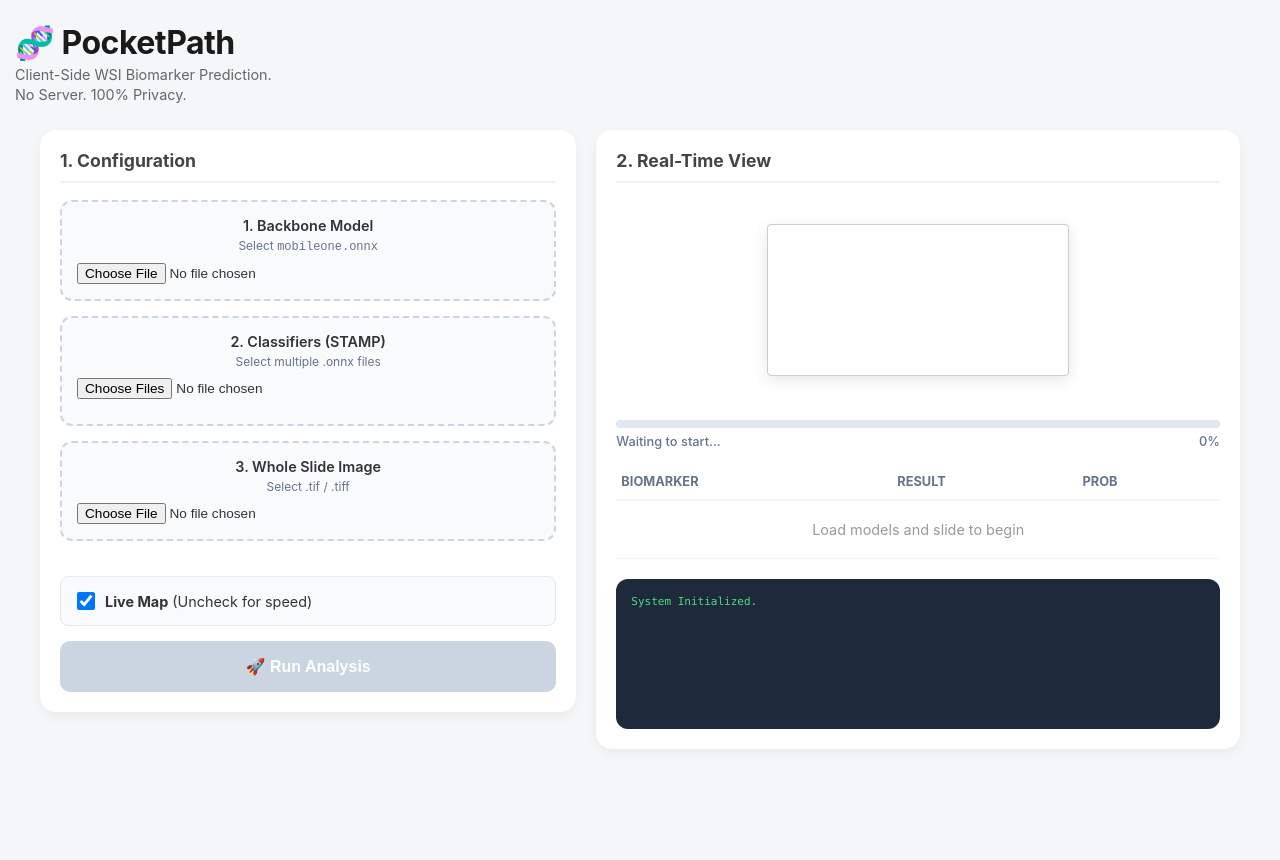
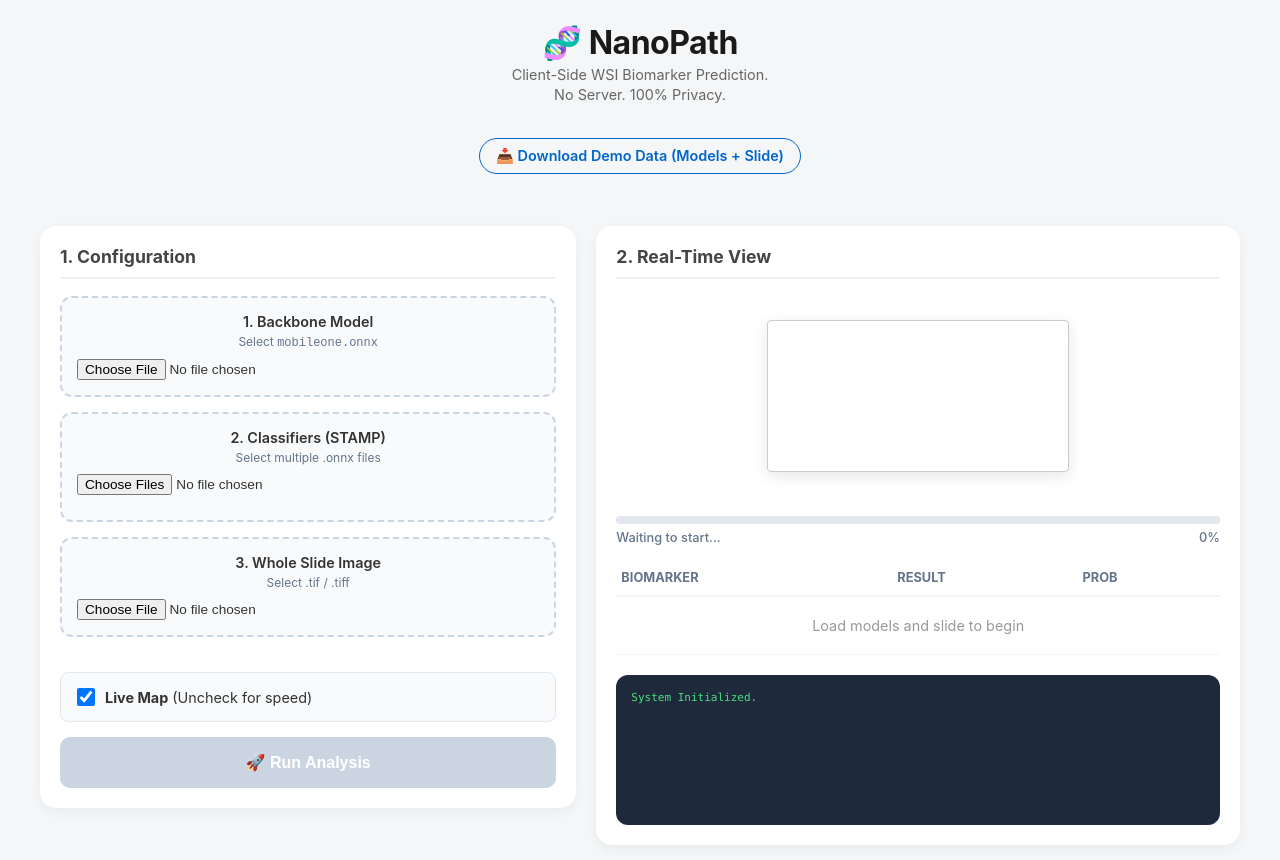
Before and after one commit to mooofna/NanoPath, a plain HTML site: page index.html in a window 1280 px wide. Before the commit the page ends 800 px from the top, so only its background shows below. Drawn offline with Linux system fonts and the light colour scheme.

Commit message:
Added demo data and cool style

```diff
--- a/index.html
+++ b/index.html
@@ -106,12 +106,48 @@
 
         #level-select { width: 100%; padding: 10px; border-radius: 8px; border: 1px solid #cbd5e1; background: white; font-size: 0.9rem; }
 
+        /* Download Link Style */
+        .download-btn {
+            display: inline-block;
+            margin-top: 0.5rem;
+            margin-bottom: 2rem; /* Space below the button */
+            color: var(--primary);
+            text-decoration: none;
+            font-weight: 600;
+            font-size: 0.9rem;
+            border: 1px solid var(--primary);
+            padding: 8px 16px;
+            border-radius: 20px; /* Rounded pill shape */
+            transition: all 0.2s ease;
+            background-color: transparent;
+        }
+
+        .download-btn:hover {
+            background-color: var(--primary);
+            color: white;
+            box-shadow: 0 2px 5px rgba(0, 102, 204, 0.2);
+            transform: translateY(-1px);
+        }
+
+        /* Center the header area container */
+        .header-container {
+            text-align: center;
+            margin-bottom: 20px;
+        }
     </style>
 </head>
 <body>
 
-    <h1>🧬 PocketPath</h1>
-    <p class="subtitle">Client-Side WSI Biomarker Prediction.<br>No Server. 100% Privacy.</p>
+    <div id="global-error"></div>
+
+    <div class="header-container">
+        <h1>🧬 NanoPath</h1>
+        <p class="subtitle">Client-Side WSI Biomarker Prediction.<br>No Server. 100% Privacy.</p>
+
+        <a href="https://drive.google.com/drive/folders/1eksErNCBaOjuGyBKiJ_Rm-APzAd81ZzB?usp=sharing" target="_blank" class="download-btn">
+            📥 Download Demo Data (Models + Slide)
+        </a>
+    </div>
 
     <div class="container">
         <!-- LEFT: SETUP -->
```
